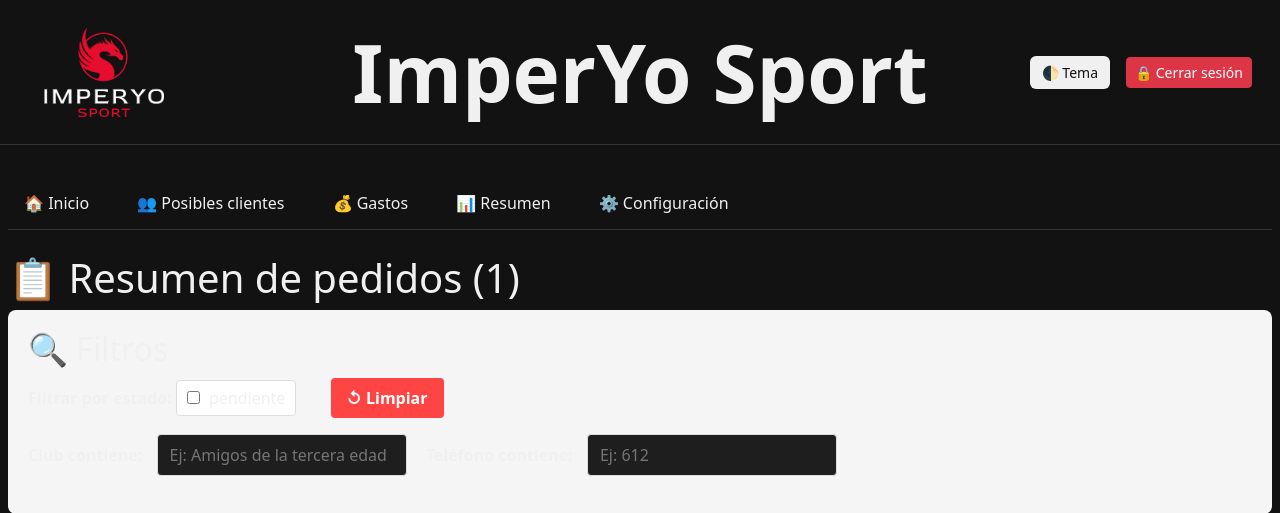
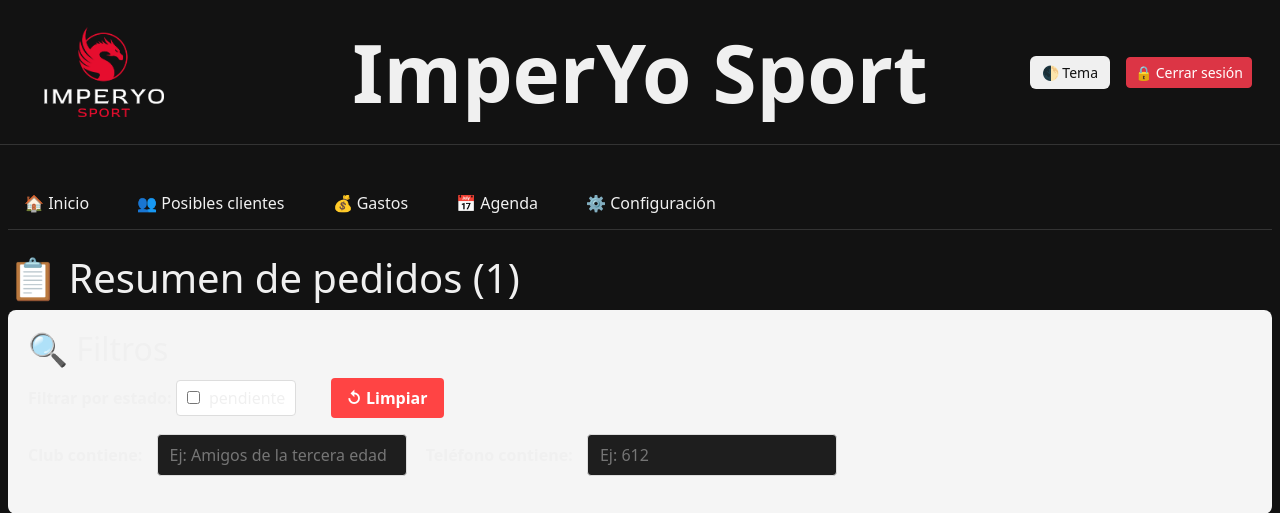
Before and after one commit to LuisPastorMartinez/imperyo_django, a Django app: template pedidos/templates/pedidos/resumen.html in a window 1280 px wide. Shown: the top 513 px of the page. Run offline with Django 5.2, Linux system fonts and the light colour scheme; the template is opened without the code that fills it: most values are stand-ins (such as "Sample title", 1, 10 or a date in 2020).

Commit message:
resumen menu agenda

```diff
--- a/pedidos/templates/pedidos/resumen.html
+++ b/pedidos/templates/pedidos/resumen.html
@@ -12,9 +12,10 @@
     {% if request.resolver_match.url_name != 'gastos' %}
     <a href="{% url 'gastos' %}" class="nav-item {% if request.resolver_match.url_name == 'gastos' %}active{% endif %}">💰 Gastos</a>
     {% endif %}
-    {% if request.resolver_match.url_name != 'resumen' %}
-    <a href="{% url 'resumen' %}" class="nav-item {% if request.resolver_match.url_name == 'resumen' %}active{% endif %}">📊 Resumen</a>
+    {% if request.resolver_match.url_name != 'agenda' %}
+    <a href="{% url 'agenda' %}" class="nav-item {% if request.resolver_match.url_name == 'agenda' %}active{% endif %}">📅 Agenda</a>
     {% endif %}
+
     {% if request.resolver_match.url_name != 'configuracion' %}
     <a href="{% url 'configuracion' %}" class="nav-item {% if request.resolver_match.url_name == 'configuracion' %}active{% endif %}">⚙️ Configuración</a>
     {% endif %}
```
